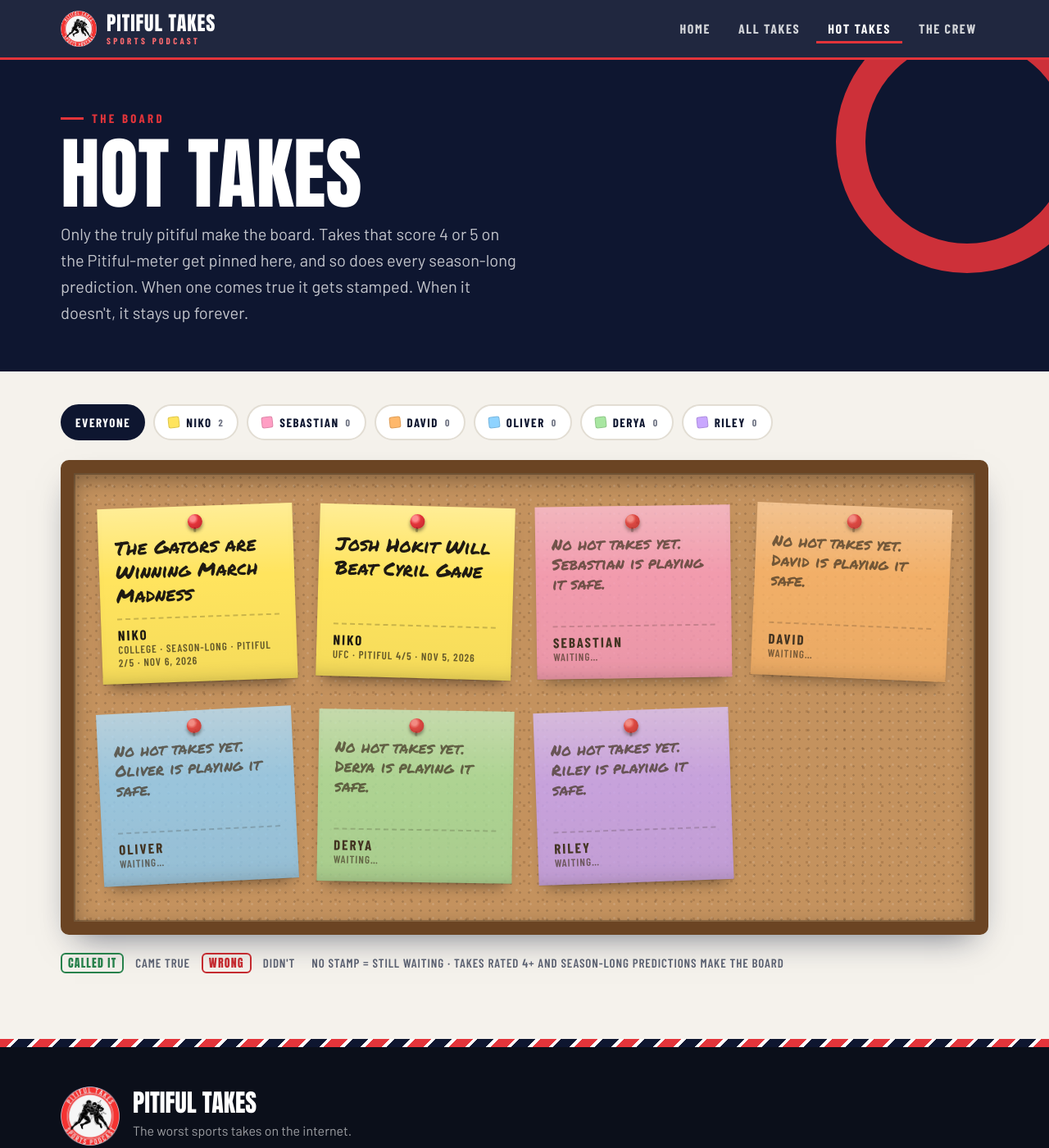
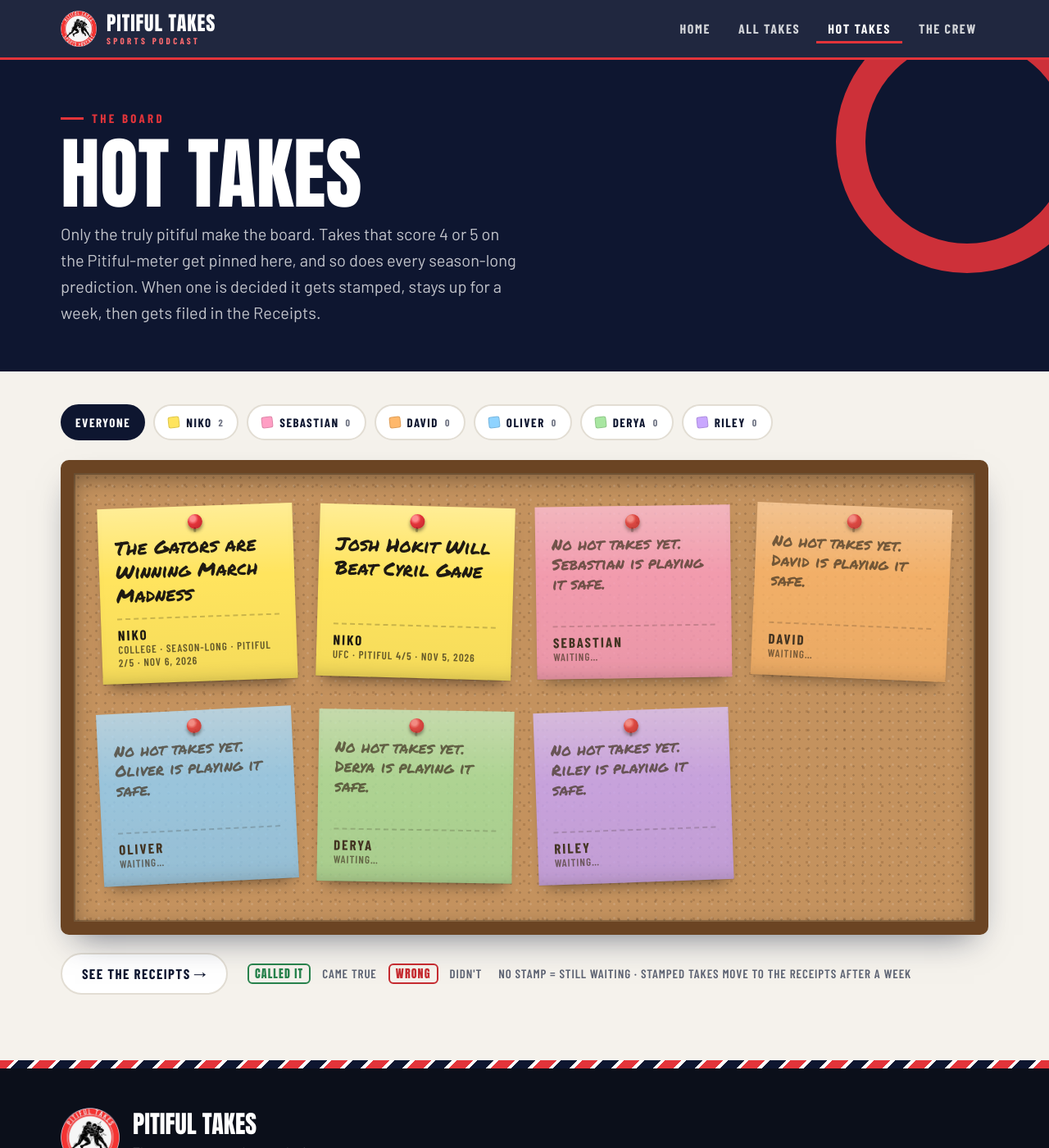
Before and after one commit to nikigogonis2009/pitifultakespod, a Jekyll site: the page built from hot-takes.html, in a window 1280 px wide and 1400 px high. Shown: the whole window at 82% size. Built offline with Jekyll 4.4.1, drawn with Linux system fonts in a browser that asks for light colours; some web fonts are replaced.

Commit message:
Add the Receipts archive and the 7-day rule for decided takes
Decided takes keep their stamp on the board for a week, then move to
/hot-takes/receipts/, filed by the year they were decided with a
called-wrong record per host. The build fills in a decided date
automatically, and Wrapped counts receipts by decided year.

Co-Authored-By: Claude Opus 5.5 <noreply@anthropic.com>
Claude-Session: https://claude.ai/code/session_017t8wW6UK9gu7zmS2k2VJLV

```diff
--- a/_includes/header.html
+++ b/_includes/header.html
@@ -9,7 +9,7 @@
       {% assign p = page.url %}
       <a href="{{ '/' | relative_url }}" {% if p == '/' %}aria-current="page"{% endif %}>Home</a>
       <a href="{{ '/takes/' | relative_url }}" {% if p == '/takes/' or page.layout == 'post' %}aria-current="page"{% endif %}>All Takes</a>
-      <a href="{{ '/hot-takes/' | relative_url }}" {% if p == '/hot-takes/' %}aria-current="page"{% endif %}>Hot Takes</a>
+      <a href="{{ '/hot-takes/' | relative_url }}" {% if p == '/hot-takes/' or p == '/hot-takes/receipts/' %}aria-current="page"{% endif %}>Hot Takes</a>
       <a href="{{ '/crew/' | relative_url }}" {% if p == '/crew/' %}aria-current="page"{% endif %}>The Crew</a>
       {% assign w_now = site.time | date: "%s" | plus: 0 %}{% assign w_reveal = site.data.wrapped.reveal_date | date: "%s" | plus: 0 %}
       {% if w_reveal > 0 and w_now >= w_reveal %}<a href="{{ '/wrapped/' | relative_url }}" {% if p == '/wrapped/' %}aria-current="page"{% endif %}>Wrapped</a>{% endif %}
--- a/_includes/hot-posts.html
+++ b/_includes/hot-posts.html
@@ -1,8 +1,29 @@
 {% comment %}
-  Sets `hot_posts`: posts that belong on the Hot Takes board.
-  A post qualifies if it scores 4+ on the Pitiful-meter, or if it's marked
-  as a season-long prediction (any score). Newest first.
+  Hot Takes logic, shared by the board, the Receipts archive and Wrapped.
+
+  hot_posts     – every post that counts as a hot take: 4+ on the Pitiful-meter,
+                  or marked season-long (any score). Newest first.
+  board_posts   – what's on the board: takes still waiting on a verdict, plus
+                  decided takes for 7 days after their "decided" date.
+  receipt_posts – every decided take (called it / wrong), for the archive.
+
+  A decided take with no "decided" date yet counts as decided right now
+  (the site fills the date in automatically on its next rebuild).
 {% endcomment %}
 {% assign hot_high = site.posts | where_exp: "p", "p.pitiful > 3" %}
 {% assign hot_season = site.posts | where: "season_long", true | where_exp: "p", "p.pitiful < 4" %}
 {% assign hot_posts = hot_high | concat: hot_season | sort: "date" | reverse %}
+{% assign hot_now = site.time | date: "%s" | plus: 0 %}
+{% assign board_keys = "|" %}{% assign receipt_keys = "|" %}
+{% for hp in hot_posts %}
+  {% if hp.verdict == "called-it" or hp.verdict == "wrong" %}
+    {% assign receipt_keys = receipt_keys | append: hp.url | append: "|" %}
+    {% if hp.decided %}{% assign hp_dec = hp.decided | date: "%s" | plus: 0 %}{% else %}{% assign hp_dec = hot_now %}{% endif %}
+    {% assign hp_until = hp_dec | plus: 604800 %}
+    {% if hp_until > hot_now %}{% assign board_keys = board_keys | append: hp.url | append: "|" %}{% endif %}
+  {% else %}
+    {% assign board_keys = board_keys | append: hp.url | append: "|" %}
+  {% endif %}
+{% endfor %}
+{% assign board_posts = hot_posts | where_exp: "p", "board_keys contains p.url" %}
+{% assign receipt_posts = hot_posts | where_exp: "p", "receipt_keys contains p.url" %}
--- a/assets/css/style.css
+++ b/assets/css/style.css
@@ -690,3 +690,26 @@ body { min-height: 100vh; display: flex; flex-direction: column; }
 .note:has(.note-link) { cursor: pointer; }
 .note:has(.note-link:focus-visible) { outline: 3px solid var(--navy); outline-offset: 4px; }
 .note-link:focus-visible { outline: none; }
+
+/* ---------- Receipts (Hot Takes archive) ---------- */
+.board-receipts-link { margin-right: 10px; }
+.receipts-back { margin: 0 0 18px; font: 700 16px/1 var(--cond); letter-spacing: .1em; text-transform: uppercase; }
+.receipts-back a { color: var(--red-dark); text-decoration: none; }
+.receipts-back a:hover { text-decoration: underline; }
+.receipts-empty { background: #FFE45E; padding: 36px 28px; transform: rotate(-1deg); max-width: 520px; box-shadow: 0 12px 18px -10px rgba(0,0,0,.45); }
+.receipts-year { margin-top: 44px; }
+.receipts-year-title { font: 400 clamp(56px, 9vw, 110px)/.9 var(--display); margin: 0 0 18px; color: var(--navy); }
+.receipts-records { list-style: none; margin: 0 0 26px; padding: 0; display: flex; flex-wrap: wrap; gap: 10px; }
+.receipts-records li { display: flex; align-items: stretch; border-radius: 8px; overflow: hidden; border: 2px solid var(--navy); background: #fff; }
+.rec-name { background: var(--note); padding: 8px 12px; font: 800 16px/1 var(--cond); letter-spacing: .1em; text-transform: uppercase; display: flex; align-items: center; color: #1f1a12; }
+.rec-score { padding: 6px 14px; font: 400 28px/1 var(--display); font-variant-numeric: tabular-nums; color: var(--navy); }
+.receipts-cols { display: grid; grid-template-columns: repeat(auto-fit, minmax(min(100%, 420px), 1fr)); gap: 28px; align-items: start; }
+.receipts-col-title { margin: 0 0 12px; }
+.receipts-col-title .stamp { font-size: 22px; }
+.board.receipts { padding: 28px 22px 32px; border-width: 12px; }
+.board.receipts .board-notes { grid-template-columns: repeat(auto-fill, minmax(180px, 1fr)); gap: 26px 20px; }
+.note-mini { min-height: 170px; padding: 30px 16px 14px; }
+.note-mini .note-take { font-size: 19px; }
+.note-mini .stamp { font-size: 17px; bottom: 50px; right: 8px; }
+.receipts-none { grid-column: 1 / -1; margin: 0; font: 400 20px/1.3 var(--marker); color: rgba(31,26,18,.8); }
+@media (max-width: 600px) { .board.receipts .board-notes { grid-template-columns: 1fr; } }
--- a/hot-takes.html
+++ b/hot-takes.html
@@ -2,11 +2,11 @@
 layout: page
 title: Hot Takes
 kicker: The board
-lede: Only the truly pitiful make the board. Takes that score 4 or 5 on the Pitiful-meter get pinned here, and so does every season-long prediction. When one comes true it gets stamped. When it doesn't, it stays up forever.
+lede: Only the truly pitiful make the board. Takes that score 4 or 5 on the Pitiful-meter get pinned here, and so does every season-long prediction. When one is decided it gets stamped, stays up for a week, then gets filed in the Receipts.
 permalink: /hot-takes/
 ---
 {% assign crew = site.data.crew | sort: "number" %}
-{% include hot-posts.html %}{% assign notes = hot_posts %}
+{% include hot-posts.html %}{% assign notes = board_posts %}
 {% comment %} Once every host has a take on the board, show one note per host (their newest). {% endcomment %}
 {% assign hosts_with_takes = 0 %}
 {% for c in crew %}{% assign mine = notes | where: "author", c.id %}{% if mine.size > 0 %}{% assign hosts_with_takes = hosts_with_takes | plus: 1 %}{% endif %}{% endfor %}
@@ -45,7 +45,8 @@ permalink: /hot-takes/
     {% if mine.size == 0 %}
     <article class="note note-empty" data-host="{{ c.id }}" style="--note: {{ c.note_color }}">
       <span class="pin" aria-hidden="true"></span>
-      <p class="note-take">No hot takes yet. {{ c.name | split: " " | first }} is playing it safe.</p>
+      {% assign filed = receipt_posts | where: "author", c.id %}
+      {% if filed.size > 0 %}<a class="note-link" href="{{ '/hot-takes/receipts/' | relative_url }}"><p class="note-take">Nothing pending. {{ c.name | split: " " | first }}'s takes are in the receipts.</p></a>{% else %}<p class="note-take">No hot takes yet. {{ c.name | split: " " | first }} is playing it safe.</p>{% endif %}
       <footer class="note-foot"><span class="note-host">{{ c.name | split: " " | first }}</span><span class="note-meta">Waiting…</span></footer>
     </article>
     {% endif %}
@@ -54,7 +55,8 @@ permalink: /hot-takes/
 </div>
 
 <div class="board-key">
+  <a class="btn btn-ghost board-receipts-link" href="{{ '/hot-takes/receipts/' | relative_url }}">See the receipts{% if receipt_posts.size > 0 %} ({{ receipt_posts.size }}){% endif %} →</a>
   <span class="stamp stamp-called stamp-inline">Called it</span> came true
   <span class="stamp stamp-wrong stamp-inline">Wrong</span> didn't
-  <span class="board-key-plain">No stamp = still waiting · Takes rated 4+ and season-long predictions make the board</span>
+  <span class="board-key-plain">No stamp = still waiting · Stamped takes move to the Receipts after a week</span>
 </div>
```
Also changed, not shown: _wrapped/2026.html (+7 -5 lines), hot-takes-receipts.html (added, +84 -0 lines), .github/workflows/pages.yml, .pages.yml, README.md, 1 other file.
